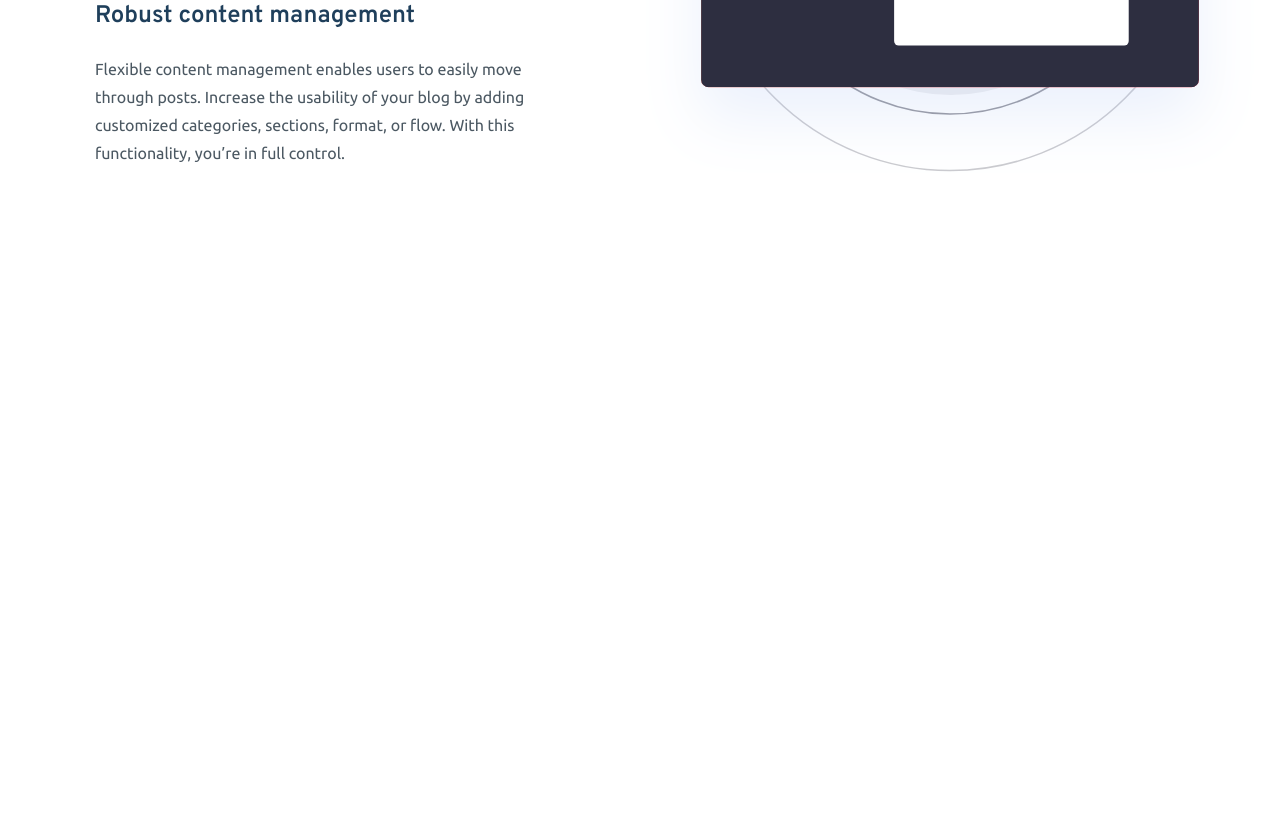
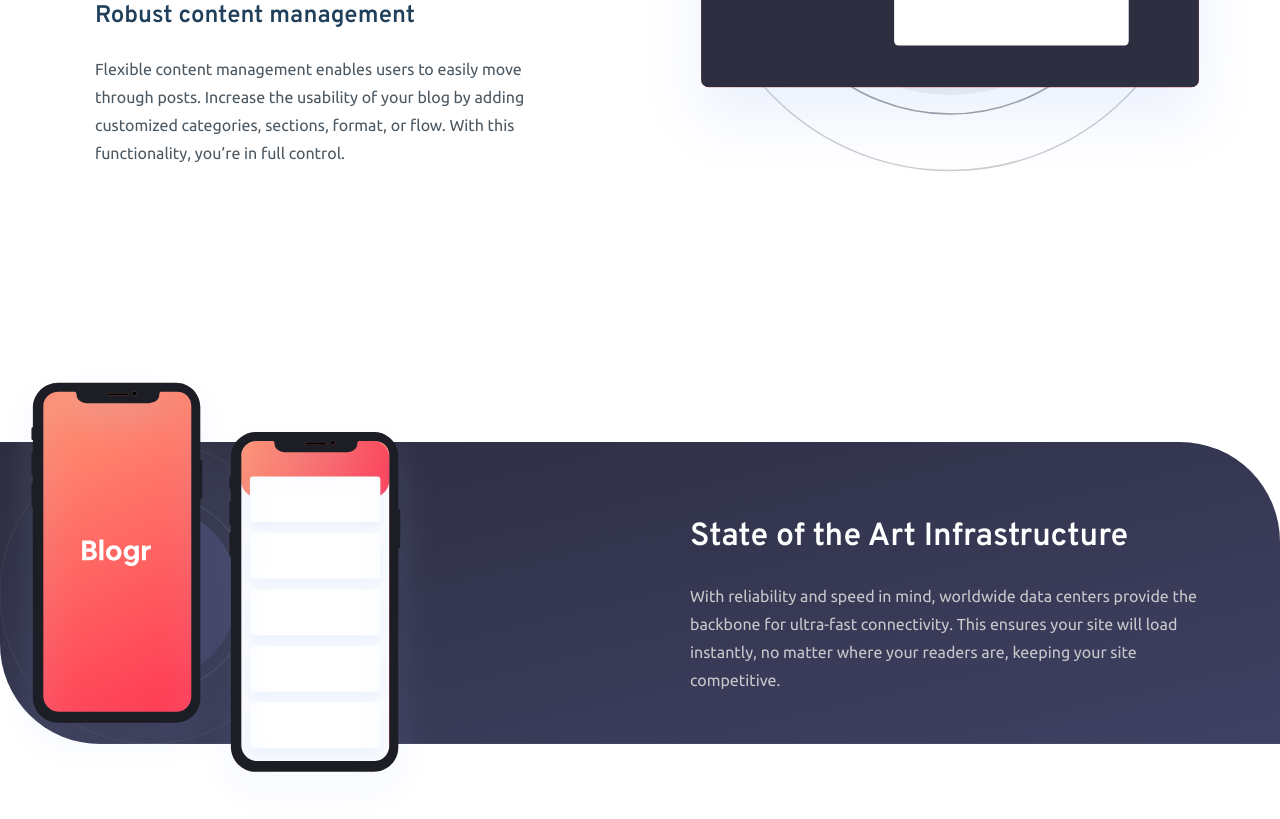
Before and after one commit to joel-development/frontendmentor---challenge-9, a plain HTML site: page docs/index.html in a window 1280 px wide. Shown: the part 1330-2149 px from the top of the page. Before the commit the page ends 1622 px from the top, so only its background shows below. Drawn offline with Linux system fonts and the light colour scheme.

Commit message:
section: art infrastructure, menu scroll detect

```diff
--- a/dev/sass/base/_base.scss
+++ b/dev/sass/base/_base.scss
@@ -7,7 +7,6 @@ body
   position: relative;
   font-size: 16px;
   font-family: $font-body;
-  overflow-x: hidden;
 }
 img
 {
--- a/dev/sass/blocks/_menu.scss
+++ b/dev/sass/blocks/_menu.scss
@@ -1,7 +1,17 @@
 .header
 {
-  position: absolute;
+  position: fixed;
+  top: 0;
+  z-index: 50;
   width: 100%;
+  user-select: none;
+
+  transition: background-color .2s linear;
+  &--scroll-bg
+  {
+    box-shadow: 0 5px 5px rgba(0, 0, 0, 0.15);
+    background-color: $btn-primary-color;
+  }
 }
 
 .nav-bar
@@ -15,7 +25,6 @@
   width: 100%;
   height: 100px;
   padding: 0 25px;
-
   &__toggle-icon
   {
     cursor: pointer;
@@ -39,7 +48,7 @@
 .menu
 {
   position: absolute;
-  top: 100px;
+  top: 125px;
   right: 5%;
 
   width: 90%;
@@ -48,6 +57,7 @@
 
   border-radius: 5px;
   background-color: $text-white;
+  box-shadow: 0 5px 5px rgba(0, 0, 0, 0.15);
 
   transform: translate(0, -750px);
   transition: transform ease-in .5s;
--- a/dev/sass/blocks/_state-of-art.scss
+++ b/dev/sass/blocks/_state-of-art.scss
@@ -0,0 +1,68 @@
+.state
+{
+  position: relative;
+
+  display: grid;
+  grid-template-columns: 1fr;
+  grid-template-rows: auto;
+  justify-items: center;
+
+  margin: 150px 0 25px;
+
+  background-image: url(../assets/images/bg-pattern-circles.svg), linear-gradient(to bottom right, $gradient-start-purple, $gradient-end-purple);
+  background-size: 100%;
+  background-position: top center, center;
+  background-repeat: no-repeat;
+
+  border-radius: 0 100px;
+
+  &__img
+  {
+    position: relative;
+    top: -125px;
+  }
+  &__text
+  {
+    position: relative;
+    top: -125px;
+    padding: 25px;
+    text-align: center;
+  }
+  &__title
+  {
+    color: $text-white;
+    font-family: $font-title;
+    font-size: 32px;
+  }
+  &__paragraph
+  {
+    line-height: 28px;
+    color: $text-footer;
+  }
+}
+
+@media screen and (min-width:860px){
+.state
+{
+  grid-template-columns: repeat(2,1fr);
+  align-items: center;
+  background-size: auto 100%, 100%;
+  background-position: left, center;
+  &__img
+  {
+    position: absolute;
+    top: -25%;
+    left: 0;
+    height: 150%;
+    max-width: 50%;
+  }
+  &__text
+  {
+    top: 0;
+    padding: 50px;
+    grid-column: 2/3;
+
+    text-align: left;
+  }
+}
+}
--- a/docs/index.html
+++ b/docs/index.html
@@ -12,7 +12,7 @@
   <link href="https://fonts.googleapis.com/css2?family=Overpass:wght@300;600&family=Ubuntu:wght@400;500;700&display=swap" rel="stylesheet">
 </head>
 <body>
-  <header class="header">
+  <header class="header" id="header">
     <nav class="nav-bar">
       <img src="assets/images/logo.svg" alt="blogr logo" class="nav-bar__logo">
       <ul class="nav-bar__menu menu" id="menu">
@@ -115,6 +115,17 @@
         </div>
       </div>
     </div>
+    <div class="state">
+      <img src="assets/images/illustration-phones.svg" alt="phones illustration" class="state__img">
+      <div class="state__text">
+        <h2 class="state__title">
+          State of the Art Infrastructure
+        </h2>
+        <p class="state__paragraph">
+          With reliability and speed in mind, worldwide data centers provide the backbone for ultra-fast connectivity. This ensures your site will load instantly, no matter where your readers are, keeping your site competitive.
+        </p>
+      </div>
+    </div>
   </main>
   <script src="script/main.js"></script>
 </body>
--- a/docs/script/main.js
+++ b/docs/script/main.js
@@ -1,9 +1,22 @@
 const toggle = document.getElementById('toggle-menu')
 const menu = document.getElementById('menu')
+const header = document.getElementById('header')
 
 toggle.addEventListener('click', ()=>
 {
   menu.classList.toggle('menu--on')
+})
+
+window.addEventListener('scroll',()=>
+{
+  if(window.scrollY > window.screen.availHeight - 200)
+  {
+    header.classList.add('header--scroll-bg')
+  }
+  else
+  {
+    header.classList.remove('header--scroll-bg')
+  }
 })
 
 menu.addEventListener('click',(e)=>
```
Also changed, not shown: docs/css/style.css.
